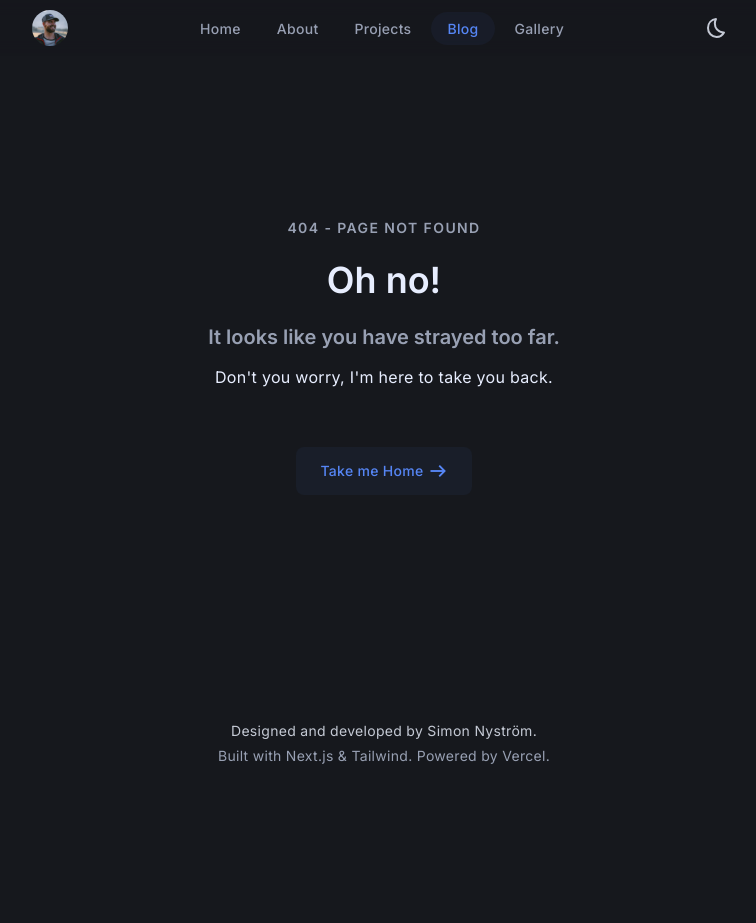
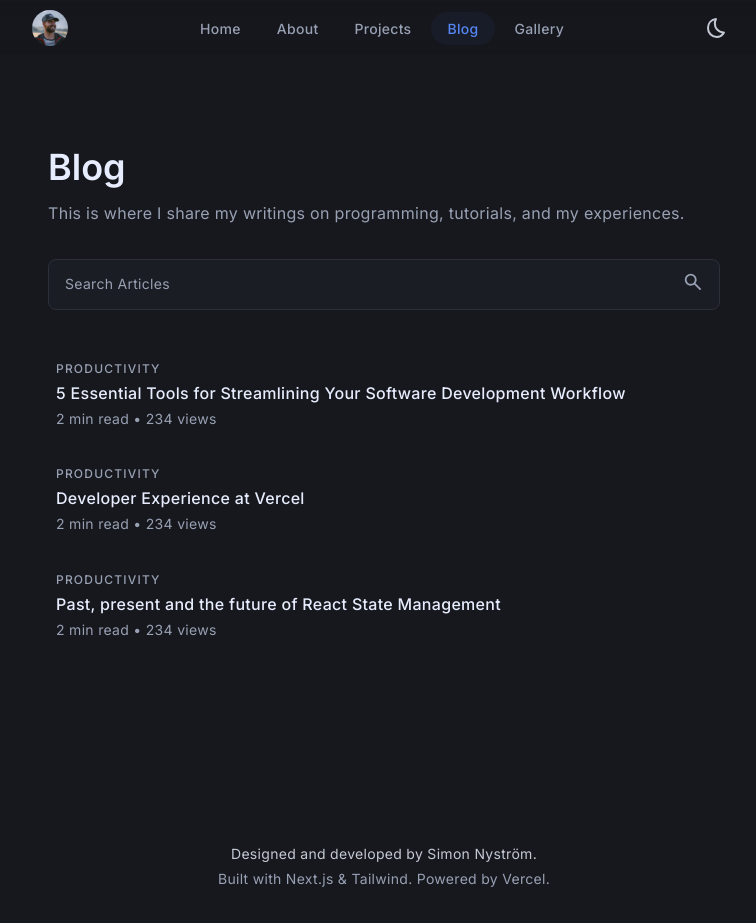
Before and after one commit to simstrom/snystrom.com, a Next.js app: page /blog in a window 1280 px wide. Before the commit this address had no page. Shown: the whole page, without its empty margins (256-1012 px from the left). Before the commit the page ends 800 px from the top, so only its background shows below. Built offline with nearby package versions, Linux system fonts and the light colour scheme.

Commit message:
implemented blog page

```diff
--- /dev/null
+++ b/components/BlogListItem.jsx
@@ -0,0 +1,17 @@
+import Link from 'next/link';
+
+export default function BlogListItem({ href, title, summary }) {
+	return (
+		<Link href={href} className="flex flex-col rounded-lg p-2 group hover:bg-brand/10 duration-300">
+			<div className="text-xs font-medium text-secondary uppercase tracking-widest">
+				<h3>Productivity</h3>
+			</div>
+			<h2 className="font-medium group-hover:text-brand duration-300">{title}</h2>
+			<div className="text-sm text-secondary">
+				<span>2 min read</span>
+				<span> • </span>
+				<span>234 views</span>
+			</div>
+		</Link>
+	);
+}
--- a/components/Icons.jsx
+++ b/components/Icons.jsx
@@ -254,6 +254,16 @@ export const GridIcon = () => {
 		</svg>
 	);
 };
+export const SearchIcon = () => {
+	return (
+		<svg xmlns="http://www.w3.org/2000/svg" width="22" height="22" viewBox="0 0 24 24">
+			<path
+				fill="currentColor"
+				d="m19.6 21l-6.3-6.3q-.75.6-1.725.95Q10.6 16 9.5 16q-2.725 0-4.612-1.887Q3 12.225 3 9.5q0-2.725 1.888-4.613Q6.775 3 9.5 3t4.613 1.887Q16 6.775 16 9.5q0 1.1-.35 2.075q-.35.975-.95 1.725l6.3 6.3ZM9.5 14q1.875 0 3.188-1.312Q14 11.375 14 9.5q0-1.875-1.312-3.188Q11.375 5 9.5 5Q7.625 5 6.312 6.312Q5 7.625 5 9.5q0 1.875 1.312 3.188Q7.625 14 9.5 14Z"
+			/>
+		</svg>
+	);
+};
 
 // SKILLS ICONS
 export const HtmlIcon = () => {
--- a/components/ProjectListItem.jsx
+++ b/components/ProjectListItem.jsx
@@ -24,11 +24,11 @@ export default function ProjectListItem({ href }) {
 			<div className="flex flex-col gap-2">
 				<h3 className="text-base font-semibold sm:text-lg">Loop Agile Now</h3>
 				<div className="max-[450px]:hidden flex gap-3 flex-wrap">
-					<div className="text-xs text-secondary">React</div>
-					<div className="text-xs text-secondary">Node.js</div>
-					<div className="text-xs text-secondary">Express</div>
-					<div className="text-xs text-secondary">Next.js</div>
-					<div className="text-xs text-secondary">MongoDB</div>
+					<span className="text-xs text-secondary">React</span>
+					<span className="text-xs text-secondary">Node.js</span>
+					<span className="text-xs text-secondary">Express</span>
+					<span className="text-xs text-secondary">Next.js</span>
+					<span className="text-xs text-secondary">MongoDB</span>
 				</div>
 			</div>
 			<div className="flex gap-2 items-center text-secondary">
--- a/pages/about.js
+++ b/pages/about.js
@@ -7,13 +7,13 @@ import gatta from '../public/gattaPost.jpg';
 import hopetoun from '../public/hopetoun.jpg';
 import moreton from '../public/moreton.jpg';
 
-export default function about() {
+export default function About() {
 	return (
 		<Container>
 			<div className="flex flex-col gap-6 sm:gap-8 max-w-2xl mx-auto">
 				<section className="mb-6">
 					<InView>
-						<h1 className="text-3xl sm:text-4xl mb-6 sm:mb-8">About Me</h1>
+						<h1 className="text-4xl mb-6 sm:mb-8">About Me</h1>
 						<div className="w-full grid gap-4 grid-cols-2 sm:grid-cols-4">
 							<div className="relative h-52">
 								<Image
--- /dev/null
+++ b/pages/blog.js
@@ -0,0 +1,70 @@
+import { motion } from 'framer-motion';
+import { useState } from 'react';
+
+import BlogListItem from '../components/BlogListItem';
+import Container from '../components/Container';
+import { SearchIcon } from '../components/Icons';
+import InView from '../lib/InView';
+
+const articles = [
+	{
+		title: '5 Essential Tools for Streamlining Your Software Development Workflow',
+		category: 'Productivity',
+	},
+	{
+		title: 'Developer Experience at Vercel',
+		category: 'Dev',
+	},
+	{
+		title: 'Past, present and the future of React State Management',
+		category: 'Dev',
+	},
+];
+
+export default function Blog() {
+	const [query, setQuery] = useState('');
+	const handleChange = (e) => setQuery(e.target.value);
+
+	return (
+		<Container>
+			<InView>
+				<div className="flex flex-col gap-6 max-w-2xl mx-auto">
+					<div className="mb-4">
+						<h1 className="text-4xl">Blog</h1>
+						<p className="text-base text-secondary mb-8">
+							This is where I share my writings on programming, tutorials, and my experiences.
+						</p>
+						<div className="relative">
+							<input
+								type="text"
+								placeholder="Search Articles"
+								className="w-full text-sm text-tertiary border border-primary bg-tertiary dark:bg-secondary py-3 px-4 rounded-lg placeholder:text-secondary focus:outline-none focus:ring-1 ring-brand"
+								value={query}
+								onChange={handleChange}
+							/>
+							<div className="text-secondary absolute top-0 right-0 py-3 px-4">
+								<SearchIcon />
+							</div>
+						</div>
+					</div>
+					<div className="flex flex-col gap-2 sm:gap-4 mb-20 sm:mb-28">
+						{articles
+							.filter((obj) => obj.title.toLowerCase().includes(query.toLowerCase()))
+							.map((article) => (
+								<motion.div
+									layout
+									key={article.title}
+									initial={{ opacity: 0 }}
+									animate={{ opacity: 1 }}
+									exit={{ opacity: 0 }}
+									transition={{ duration: 0.5 }}
+								>
+									<BlogListItem href="/" title={article.title} />
+								</motion.div>
+							))}
+					</div>
+				</div>
+			</InView>
+		</Container>
+	);
+}
--- a/pages/projects.js
+++ b/pages/projects.js
@@ -14,8 +14,8 @@ export default function Projects() {
 		<Container>
 			<InView>
 				<div className="mb-4">
-					<h1 className="text-3xl sm:text-4xl">All Projects</h1>
-					<p className="text-sm sm:text-base text-secondary">
+					<h1 className="text-4xl">All Projects</h1>
+					<p className="text-base text-secondary">
 						I love building projects and practice my engineering skills. Here's an archive of things
 						that I've worked on.
 					</p>
@@ -60,7 +60,9 @@ export default function Projects() {
 					</div>
 				</div>
 
-				<div className={cn(!listView && 'sm:grid grid-cols-2', 'flex flex-col gap-4 mb-8')}>
+				<div
+					className={cn(!listView && 'sm:grid grid-cols-2', 'flex flex-col gap-4 mb-20 sm:mb-28')}
+				>
 					{listView ? (
 						<>
 							<ProjectListItem />
```
